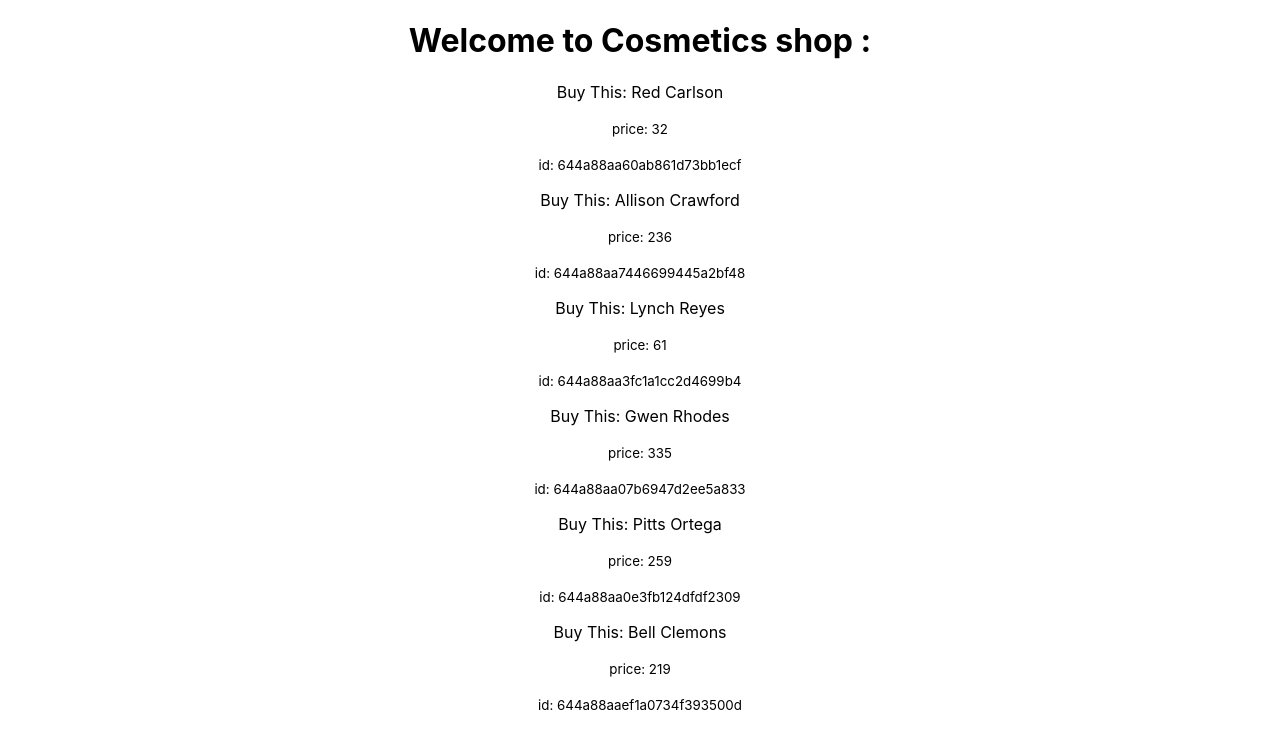
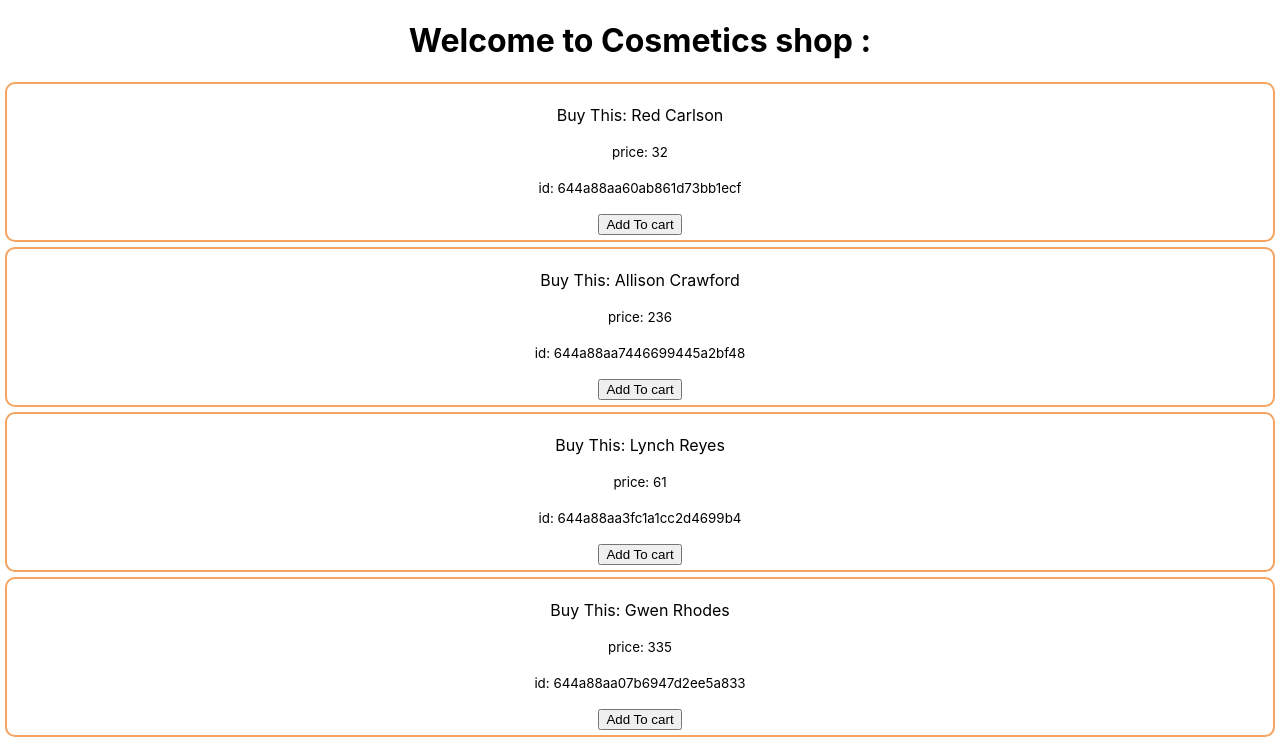
Before and after one commit to raju2000221/react-storage-handaler2, a React (Create React App) app: page / in a window 1280 px wide. Shown: the top 740 px of the page. Built offline with nearby package versions, Linux system fonts and the light colour scheme.

Commit message:
add event handler and incrise quantity for same product

```diff
--- /dev/null
+++ b/src/components/Cosmetic/Cosmetic.css
@@ -0,0 +1,9 @@
+.product{
+    border: 2px solid sandybrown;
+    margin: 5px;
+    padding: 5px;
+    border-radius: 10px;
+
+
+
+}
--- a/src/components/Cosmetic/Cosmetic.js
+++ b/src/components/Cosmetic/Cosmetic.js
@@ -1,13 +1,23 @@
 import React from 'react';
+import './Cosmetic.css'
+import { addToDb } from '../../utilities/fakedb';
 
 const Cosmetic = (props) => {
     const {name,price,id} =props.cosmetic
+    const addToCart = (id) =>{
+      addToDb(id, 1)
+    }
+
+
     return (
-        <div>
+       <div className='product'>
+         <div>
             <p>Buy This: {name}</p>
             <p><small>price: {price}</small></p>
             <p><small>id: {id}</small></p>
+            <button onClick={ ()=> addToCart(id)}> Add To cart</button>
         </div>
+       </div>
     );
 };
 
--- /dev/null
+++ b/src/utilities/fakedb.js
@@ -0,0 +1,16 @@
+const addToDb = id =>{
+    const quantity = localStorage.getItem(id)
+    if(quantity){
+        console.log('exis')
+
+       const newQuantity = parseInt(quantity)+1;
+       localStorage.setItem(id,newQuantity)
+    }
+    else{
+            console.log('new')
+            localStorage.setItem(id,1)
+    }
+
+}
+
+export{addToDb}
```
Also changed, not shown: src/components/cosmetics/Cosmetic.css (added).
